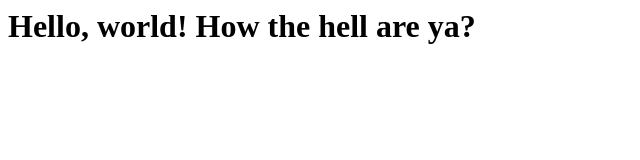
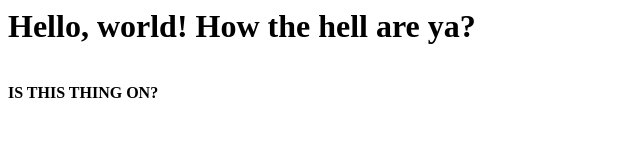
Before and after one commit to Webasaurus/test, a plain HTML site: page index.html in a window 1280 px wide. Shown: the whole page, without its empty margins (0-640 px from the left). Drawn offline with Linux system fonts and the light colour scheme.

Commit message:
Update index.html

```diff
--- a/index.html
+++ b/index.html
@@ -1 +1,3 @@
 <h1>Hello, world! How the hell are ya?</h1>
+<br>
+<strong>IS THIS THING ON?</strong>
```
